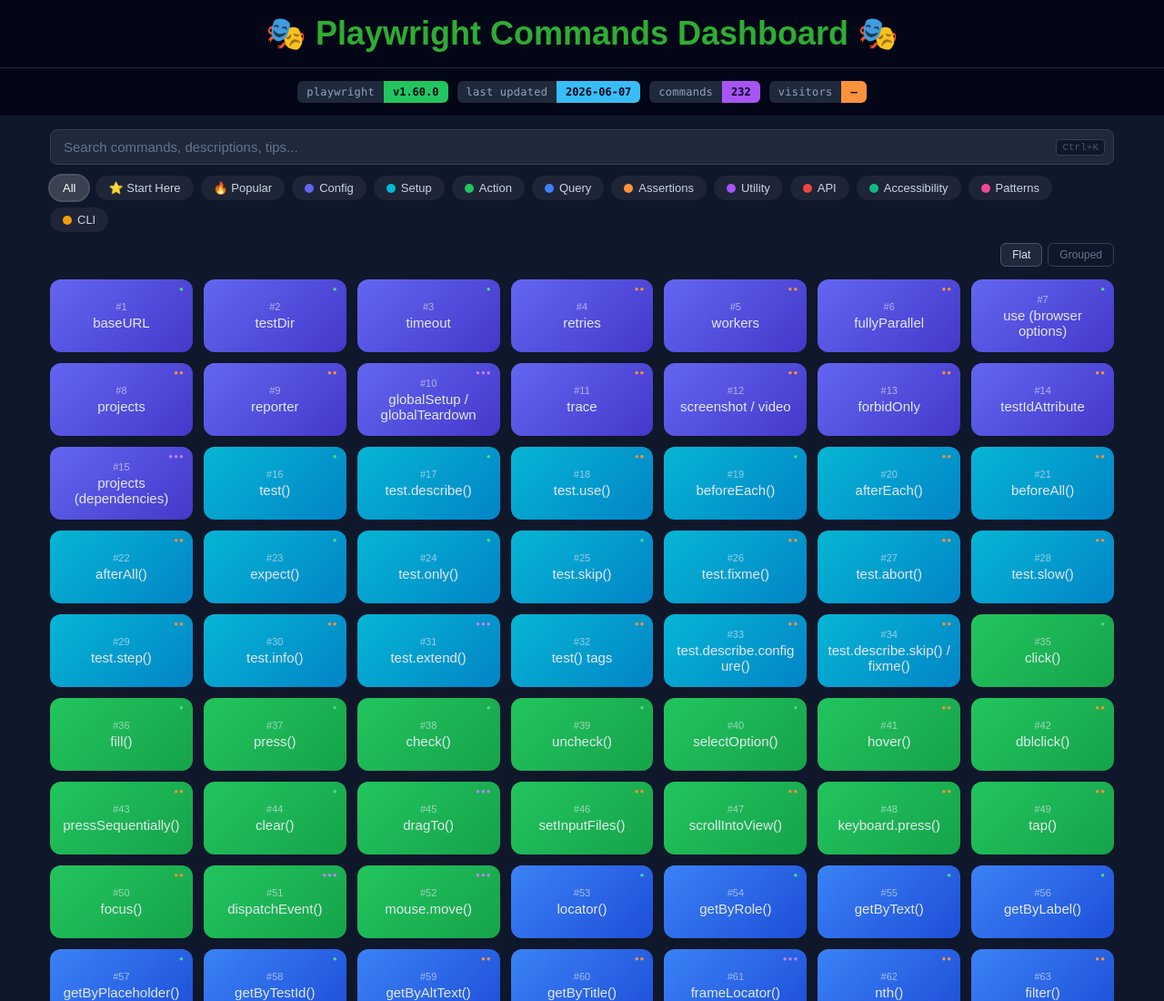
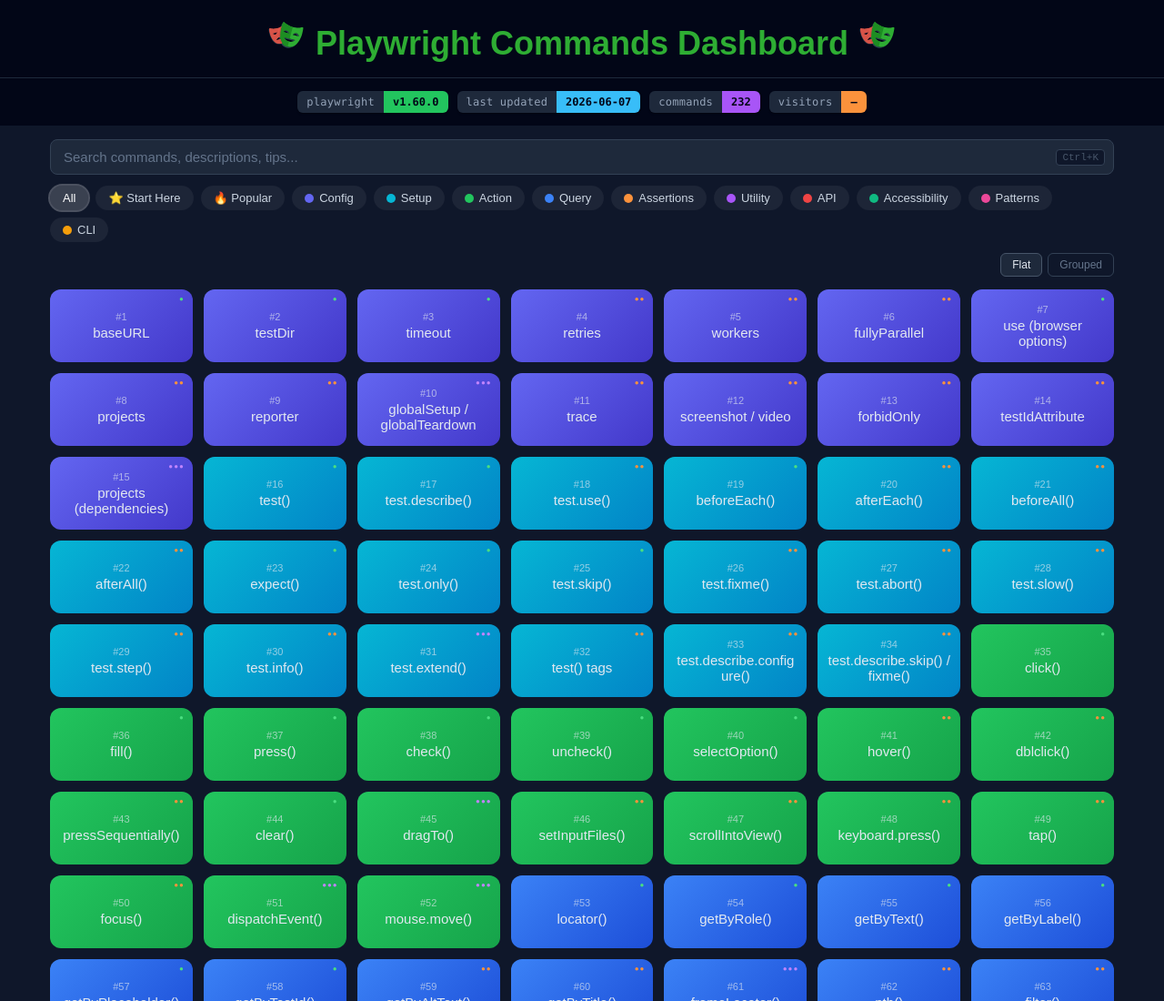
Before and after one commit to youvegotnigel/playwright-commands-cheat-sheet, a website with bundled scripts: page index.html in a window 1280 px wide. Shown: the top 1100 px of the page at 91% size. Built offline with nearby package versions, Linux system fonts and the light colour scheme; some packages are replaced by stand-ins of ours; no server answers; the database is empty.

Commit message:
Update index.html

```diff
--- a/index.html
+++ b/index.html
@@ -8,7 +8,11 @@
 </head>
 <body>
 
-<header>🎭 Playwright Commands Dashboard 🎭</header>
+<header>
+  <img class="header-logo" src="images/playwright-logo.svg" alt="Playwright logo" width="44" height="44" />
+  <span>Playwright Commands Dashboard</span>
+  <img class="header-logo" src="images/playwright-logo.svg" alt="" aria-hidden="true" width="44" height="44" />
+</header>
 
 <div class="meta-bar">
   <span class="meta-badge"><span class="k">playwright</span><span class="v" style="background:#22c55e" id="pw-version">v1.60.0</span></span>
```
